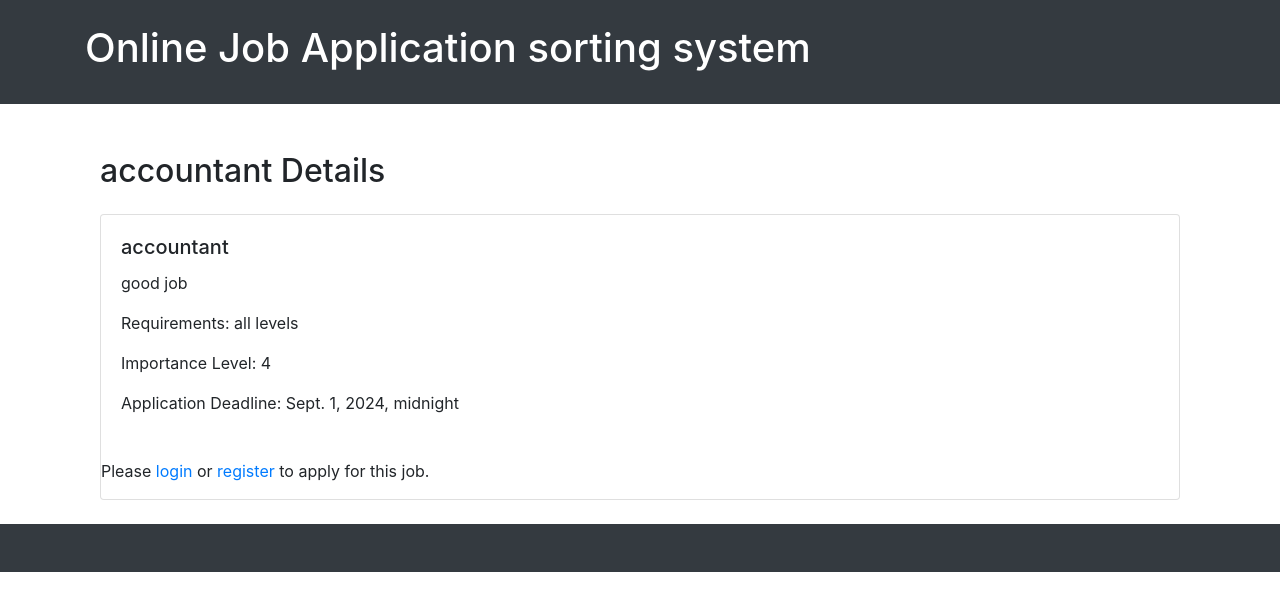
After one commit to devisarineitwe/JobApplicationSorting, a Django app: page /job/1/ in a window 1280 px wide. The commit adds this page. Shown: the top 611 px of the page. Run offline with Django 5.2, Linux system fonts and the light colour scheme; data comes from the database, SQL or seed files in the repository; both versions use the stored data as it was after the commit; some libraries are stand-ins or nearby versions.

Commit message:
18th/01 changes

```diff
--- /dev/null
+++ b/Lyamu/templates/Lyamu/job_details.html
@@ -0,0 +1,33 @@
+<!-- yourapp/templates/Lyamu/job_details.html -->
+
+{% extends 'Lyamu/base.html' %}
+
+{% block title %}{{ job.title }} Details{% endblock %}
+
+{% block content %}
+    <div class="container mt-5">
+        <h2 class="text-purple">{{ job.title }} Details</h2>
+        <div class="card bg-purple text-blue mt-4">
+            <div class="card-body">
+                <h5 class="card-title">{{ job.title }}</h5>
+                <p class="card-text">{{ job.description }}</p>
+                <p class="card-text">Requirements: {{ job.requirements }}</p>
+                <p class="card-text">Importance Level: {{ job.importance_level }}</p>
+                <p class="card-text">Application Deadline: {{ job.application_deadline }}</p>
+                <!-- Add more job details as needed -->
+            </div>
+            {% if not user.is_authenticated %}
+            <div class="mt-4">
+                <p>Please <a href="{% url 'login' %}">login</a> or <a href="{% url 'register_user' %}">register</a> to apply for this job.</p>
+            </div>
+            {% elif job.employer.user != user %}
+            <div class="mt-4">
+                <form method="post" action="{% url 'apply_job' job.id %}">
+                    {% csrf_token %}
+                    <button type="submit" class="btn btn-purple">Apply for this Job</button>
+                </form>
+            </div>
+            {% endif %}
+        </div>
+    </div>
+{% endblock %}
--- a/Lyamu/templates/Lyamu/jobs_page.html
+++ b/Lyamu/templates/Lyamu/jobs_page.html
@@ -16,6 +16,7 @@
                             <div class="card-body">
                                 <h5 class="card-title">{{ job.title }}</h5>
                                 <p class="card-text">{{ job.description }}</p>
+                                <h5 class="card-title"><a href="{% url 'job_details' job.id %}">{{ job.title }}</a></h5>
                                 <!-- Add more job details as needed -->
                             </div>
                         </div>
--- a/Lyamu/urls.py
+++ b/Lyamu/urls.py
@@ -12,4 +12,7 @@ urlpatterns = [
     path('total_candidates_page/', views.candidates, name='candidates_page'),
     path('total_applications_page/', views.applications, name='applications_page'),
     path('total_selections_page/', views.selections, name='selections_page'),
+    path('job/<int:job_id>/', views.job_details, name='job_details'),
+    path('apply_job/<int:job_id>/', views.apply_job, name='apply_job'),
+
 ]
--- a/Lyamu/views.py
+++ b/Lyamu/views.py
@@ -2,10 +2,10 @@ from django.contrib import messages
 from django.contrib.auth import login, authenticate, logout
 from django.contrib.auth.decorators import login_required
 from django.contrib.auth.forms import UserCreationForm, AuthenticationForm
-from django.shortcuts import render, redirect
+from django.shortcuts import render, redirect, get_object_or_404
 from django.http import HttpResponse
 
-from Lyamu.forms import JobForm
+from Lyamu.forms import JobForm, ApplicationForm
 from Lyamu.models import Job, Candidate, Selection, Application, Employer
 
 
@@ -93,10 +93,55 @@ def create_job_opening(request):
 
     return render(request, 'Lyamu/job_opening.html', {'form': form})
 
+@login_required
 def jobs(request):
+    # Retrieve the total number of jobs
     total_jobs = Job.objects.count()
-    return render(request, 'Lyamu/jobs_page.html', {'total_jobs': total_jobs})
 
+    # Retrieve the list of jobs
+    jobs_list = Job.objects.all()
+
+    # Check if the user is a superuser
+    is_superuser = request.user.is_superuser
+
+    context = {
+        'total_jobs': total_jobs,
+        'jobs_list': jobs_list,
+        'user': request.user,
+        'is_superuser': is_superuser,
+    }
+
+    return render(request, 'Lyamu/jobs_page.html', context)
+
+def job_details(request, job_id):
+    job = get_object_or_404(Job, pk=job_id)
+    return render(request, 'Lyamu/job_details.html', {'job': job})
+
+
+def apply_job(request, job_id):
+    job = Job.objects.get(pk=job_id)
+
+    if request.method == 'POST':
+        form = ApplicationForm(request.POST, request.FILES)
+        if form.is_valid():
+            # Assuming the user is authenticated, you can access the user from the request
+            user = request.user
+            candidate, created = Candidate.objects.get_or_create(user=user)
+
+            # Save the application
+            application = Application.objects.create(
+                job=job,
+                candidate=candidate,
+                # You can save additional fields from the form
+            )
+
+            # Additional logic like sending email notification to the employer can be added here
+
+            return redirect('job_details', job_id=job_id)
+    else:
+        form = ApplicationForm()
+
+    return render(request, 'Lyamu/apply_job.html', {'form': form, 'job': job})
 
 def candidates(request):
     total_candidates = Candidate.objects.count()
```
Also changed, not shown: Lyamu/forms.py (+10 -0 lines), Lyamu/templates/Lyamu/apply_job.html (added, +18 -0 lines), db.sqlite3.
